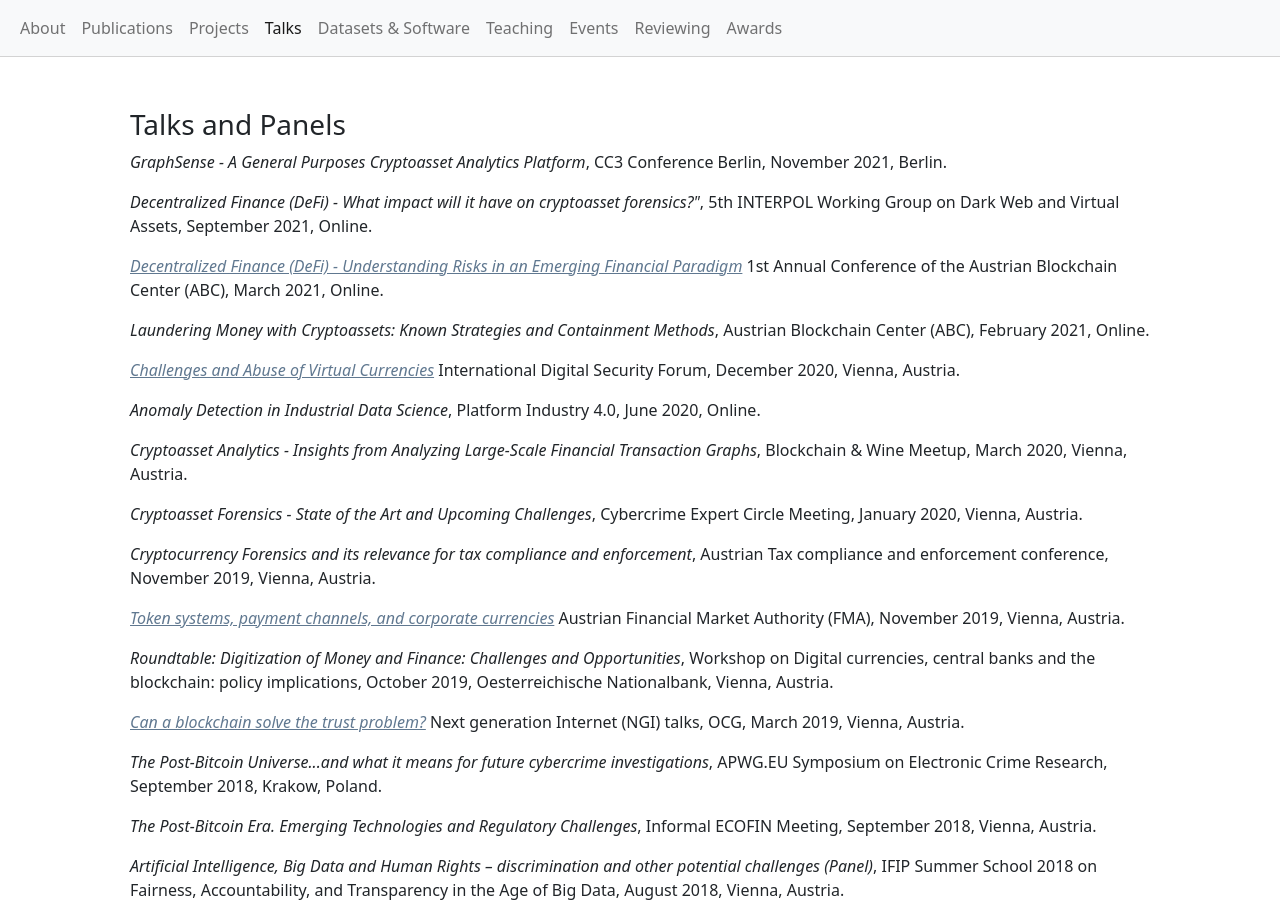
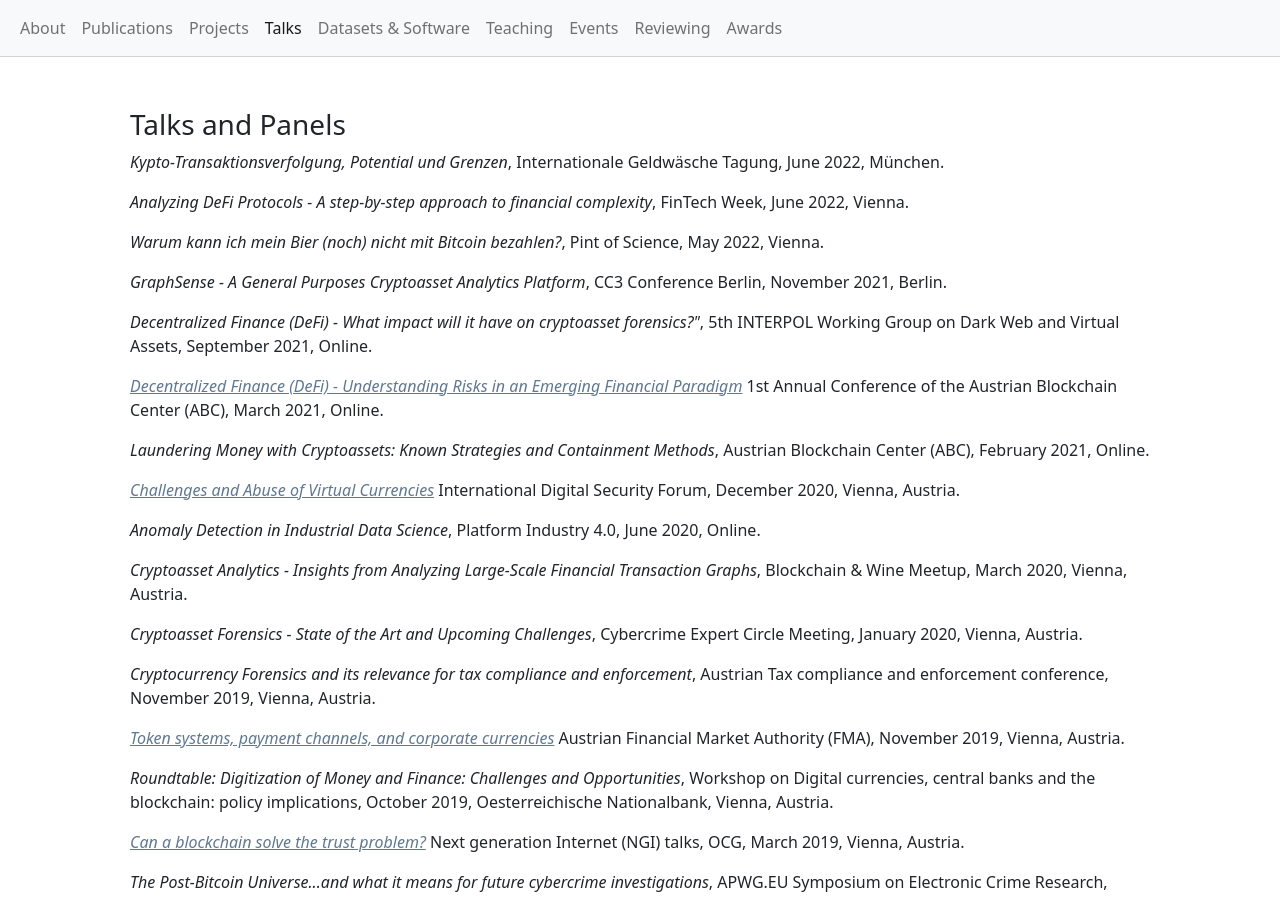
Before and after one commit to behas/behas.github.com, a Jekyll site: the page built from talks.html, in a window 1280 px wide and 900 px high. Built offline with Jekyll 4.4.1, drawn with Linux system fonts in a browser that asks for light colours; a style sheet for code colours, icons or effects is not loaded.

Commit message:
updated talks

```diff
--- a/_data/talks.yml
+++ b/_data/talks.yml
@@ -1,3 +1,20 @@
+# 2022
+
+- title: Kypto-Transaktionsverfolgung, Potential und Grenzen
+  venue: Internationale Geldwäsche Tagung
+  date: 2022-06-28
+  location: München
+
+- title: Analyzing DeFi Protocols - A step-by-step approach to financial complexity
+  venue: FinTech Week
+  date: 2022-06-01
+  location: Vienna
+
+- title: Warum kann ich mein Bier (noch) nicht mit Bitcoin bezahlen?
+  venue: Pint of Science
+  date: 2022-05-09
+  location: Vienna
+
 # 2021
 
 - title: GraphSense - A General Purposes Cryptoasset Analytics Platform
```
